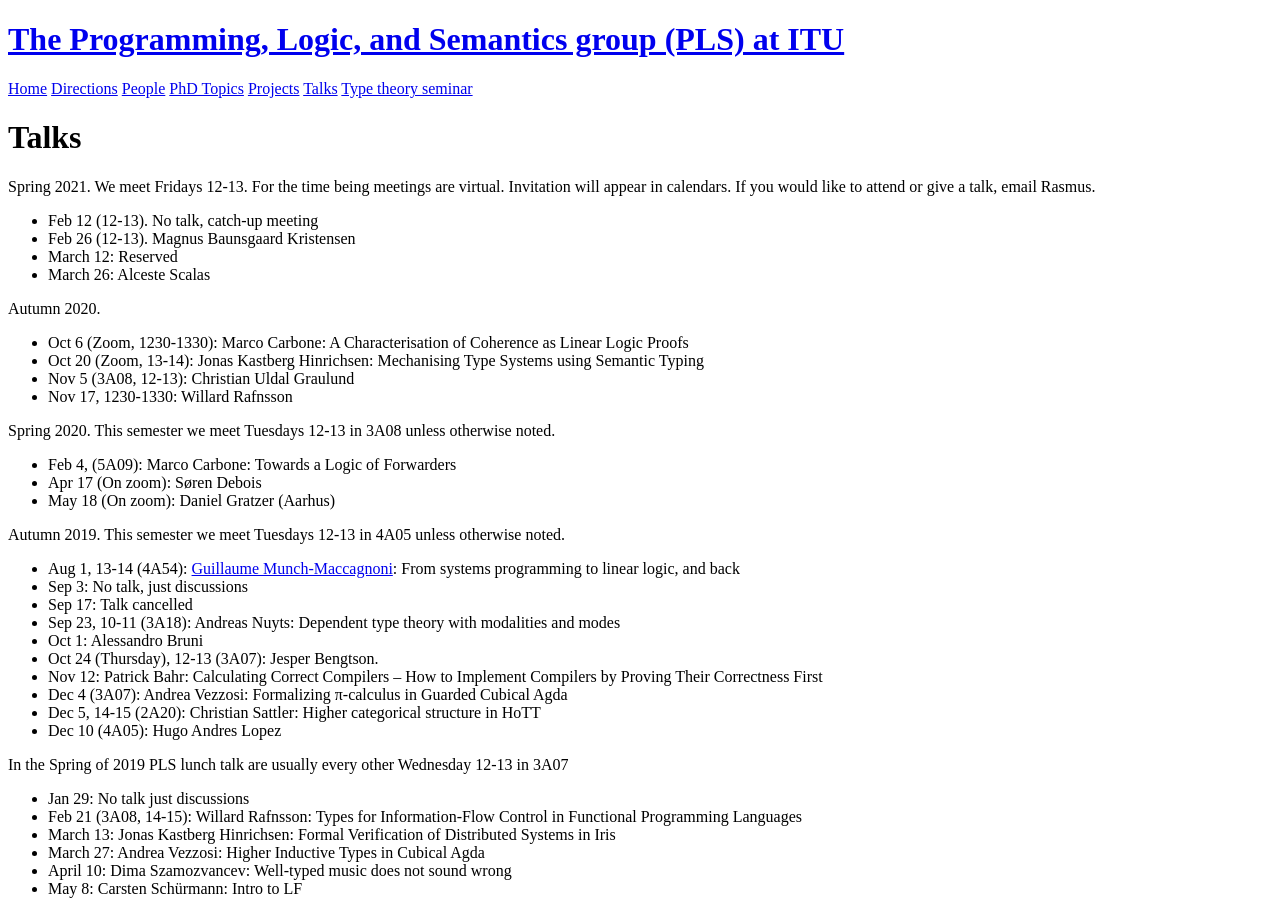
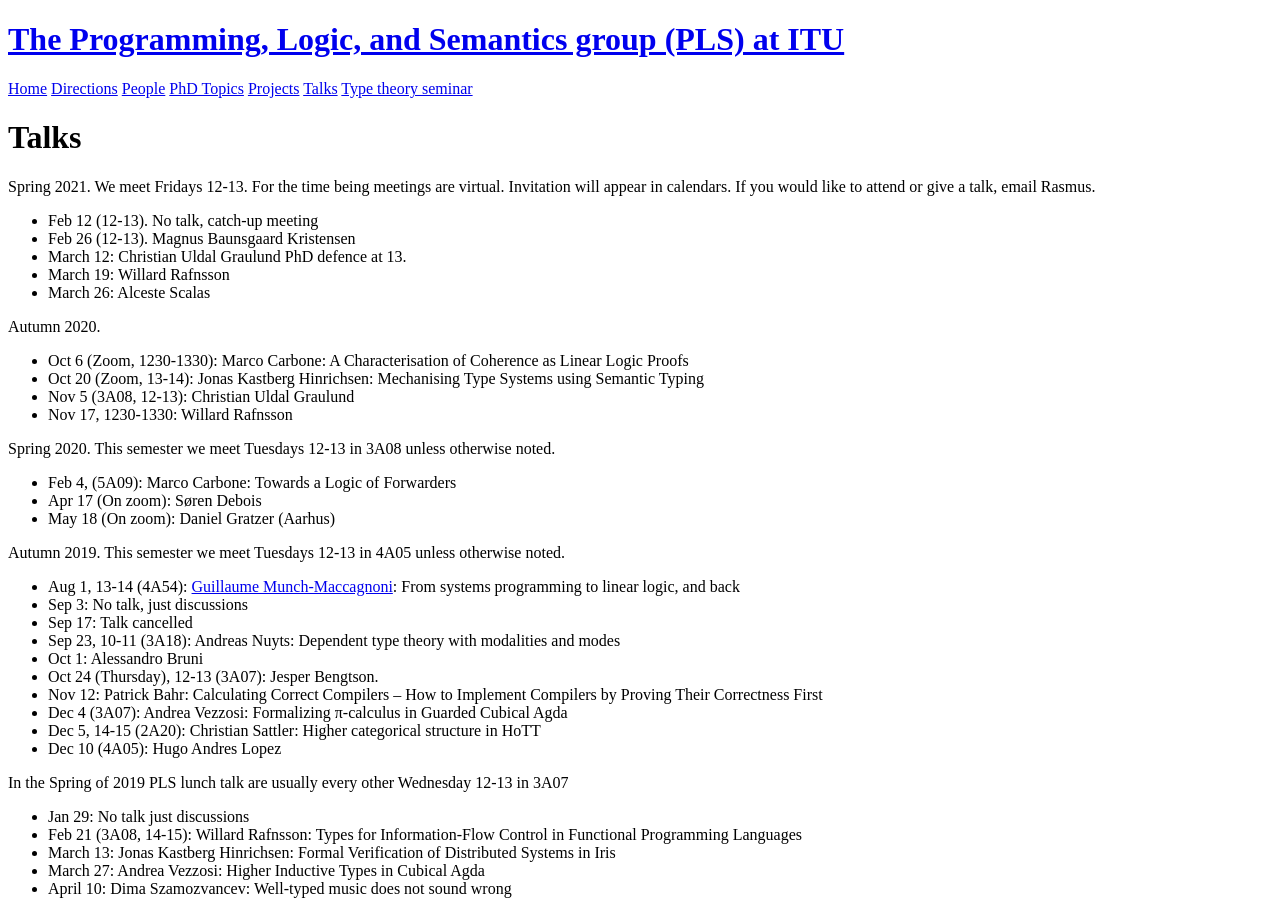
Before and after one commit to rmogelberg/pls.itu.dk, a Jekyll site: the page built from Talks.md, in a window 1280 px wide and 900 px high. Built offline with Jekyll 4.4.1, drawn with Linux system fonts in a browser that asks for light colours.

Commit message:
Added a talk

```diff
--- a/Talks.md
+++ b/Talks.md
@@ -6,7 +6,8 @@ title: Talks
 Spring 2021. We meet Fridays 12-13. For the time being meetings are virtual. Invitation will appear in calendars. If you would like to attend or give a talk, email Rasmus.
 - Feb 12 (12-13). No talk, catch-up meeting
 - Feb 26 (12-13). Magnus Baunsgaard Kristensen
-- March 12: Reserved
+- March 12: Christian Uldal Graulund PhD defence at 13.
+- March 19: Willard Rafnsson
 - March 26: Alceste Scalas
 
 
```
